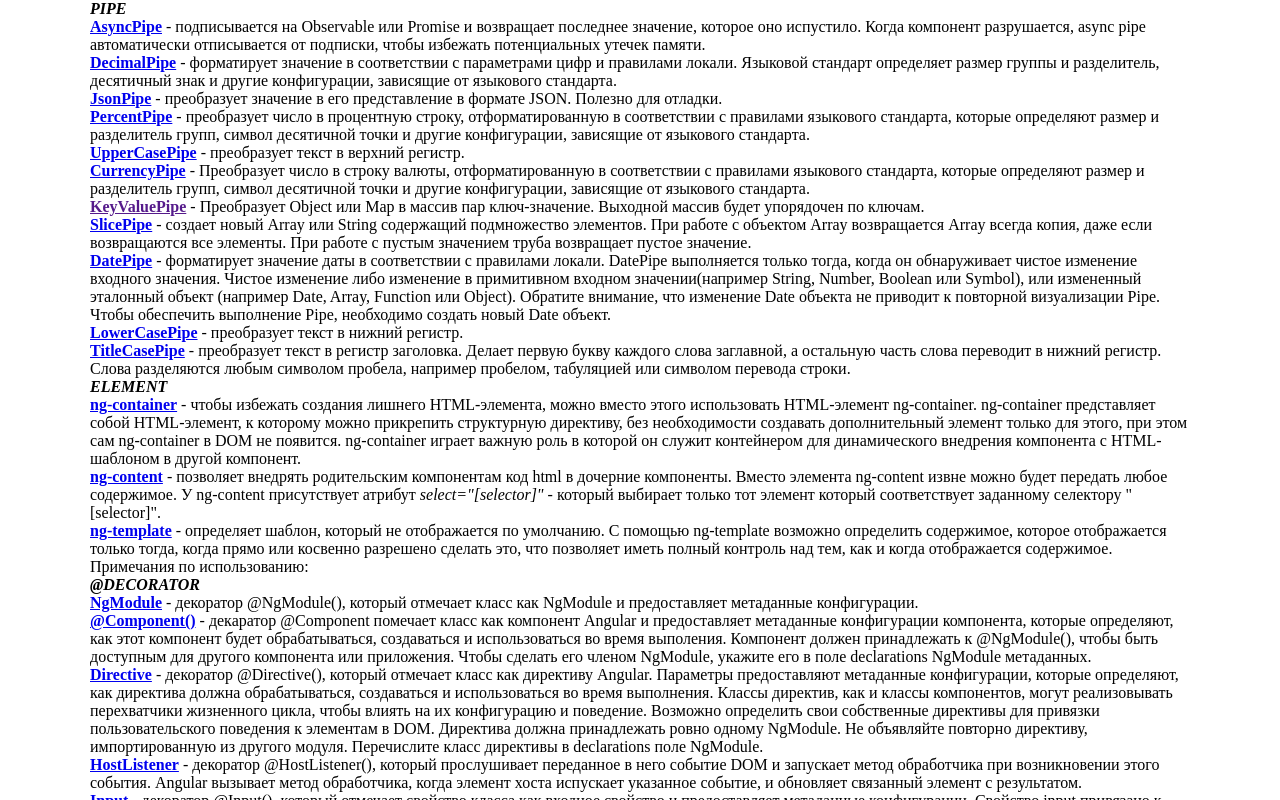
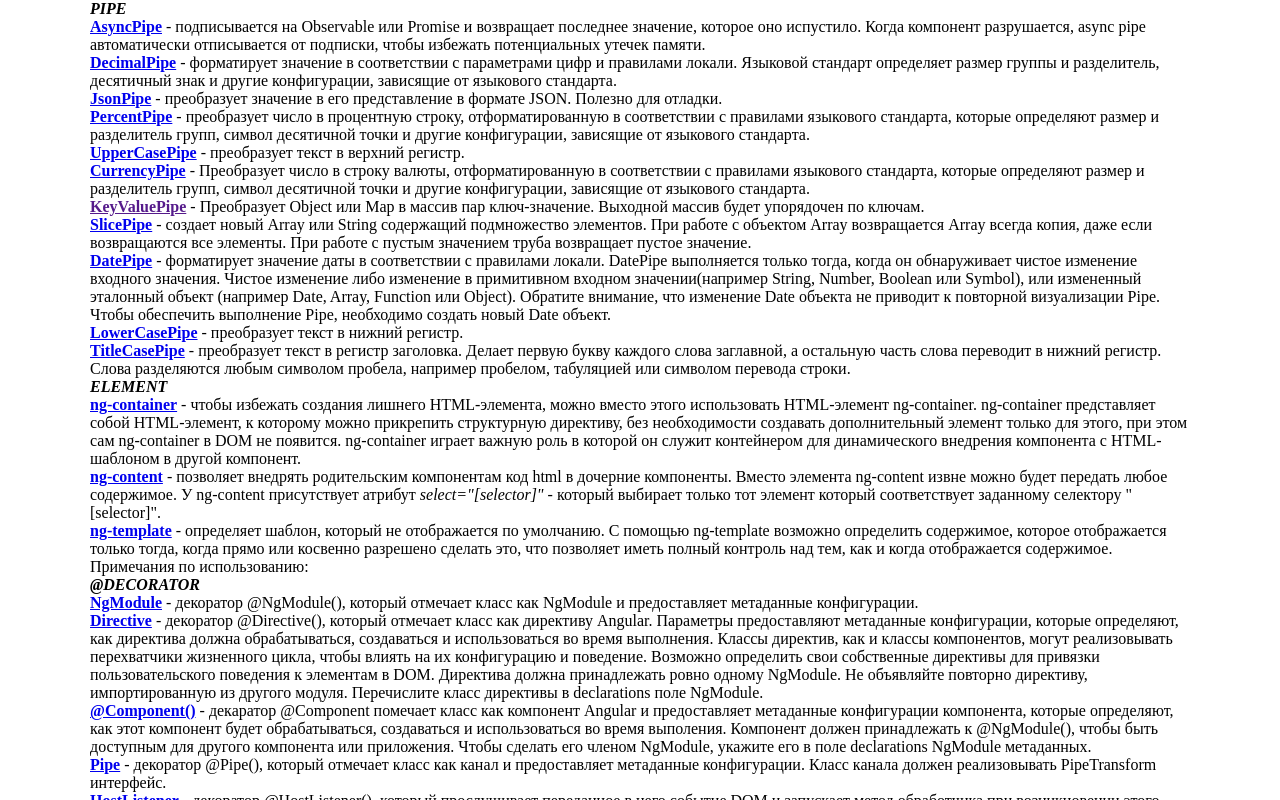
Before and after one commit to ArtemKashirin/API, an Angular app: page / in a window 1280 px wide. Shown: the top 800 px of the page. Built offline with nearby package versions, Linux system fonts and the light colour scheme.

Commit message:
DECORATOR: Pipe

```diff
--- a/src/app/app.component.html
+++ b/src/app/app.component.html
@@ -16,8 +16,9 @@
 <app-ng-template></app-ng-template>
 <p><b><i>@DECORATOR</i></b></p>
 <app-ng-module></app-ng-module>
+<app-directive></app-directive>
 <app-component></app-component>
-<app-directive></app-directive>
+<app-pipe></app-pipe>
 <app-host-listener></app-host-listener>
 <app-input></app-input>
 <app-output></app-output>
--- a/src/app/app.module.ts
+++ b/src/app/app.module.ts
@@ -30,6 +30,7 @@
 import { ChildContentComponent } from './decorator/content-child/child-content/child-content.component';
 import { HostComponent } from './decorator/host/host.component';
 import { NgModuleComponent } from './decorator/ng-module/ng-module.component';
+import { PipeComponent } from './decorator/pipe/pipe.component';
 
 
 @NgModule({
@@ -62,6 +63,7 @@
     ChildContentComponent,
     HostComponent,
     NgModuleComponent,
+    PipeComponent,
   ],
   imports: [
     BrowserModule,
--- /dev/null
+++ b/src/app/decorator/pipe/pipe.component.html
@@ -0,0 +1,13 @@
+<p><b><a [href] = "this.Pipe">Pipe</a></b> - декоратор @Pipe(), который отмечает класс как канал и предоставляет метаданные конфигурации.
+  Класс канала должен реализовывать PipeTransform интерфейс.</p>
+<!--<div>-->
+<!--  <p>Метаданные @Pipe():</p>-->
+<!--  <ul>-->
+<!--    <li><i>name: string</i> - имя канала для использования в привязках шаблона. Обычно используется lowerCamelCase, потому что имя не-->
+<!--      может содержать дефисы;</li>-->
+<!--    <li><i>pure?: boolean</i> - если установлено значение true, канал является чистым, что означает, что transform()метод вызывается только-->
+<!--      при изменении его входных аргументов. Трубы по умолчанию чистые. Если канал имеет внутреннее состояние (то есть результат зависит от-->
+<!--      состояния, отличного от его аргументов), установите pure значение false. В этом случае канал вызывается в каждом цикле обнаружения-->
+<!--      изменений, даже если аргументы не изменились.</li>-->
+<!--  </ul>-->
+<!--</div>-->
--- /dev/null
+++ b/src/app/decorator/pipe/pipe.component.ts
@@ -0,0 +1,17 @@
+import {Component, OnInit} from '@angular/core';
+
+@Component({
+  selector: 'app-pipe',
+  templateUrl: './pipe.component.html',
+  styleUrls: ['./pipe.component.scss']
+})
+export class PipeComponent implements OnInit {
+  public Pipe: string = 'https://angular.io/api/core/Pipe';
+
+  constructor() {
+  }
+
+  ngOnInit(): void {
+  }
+
+}
```
Also changed, not shown: src/app/decorator/pipe/pipe.component.scss (added).
